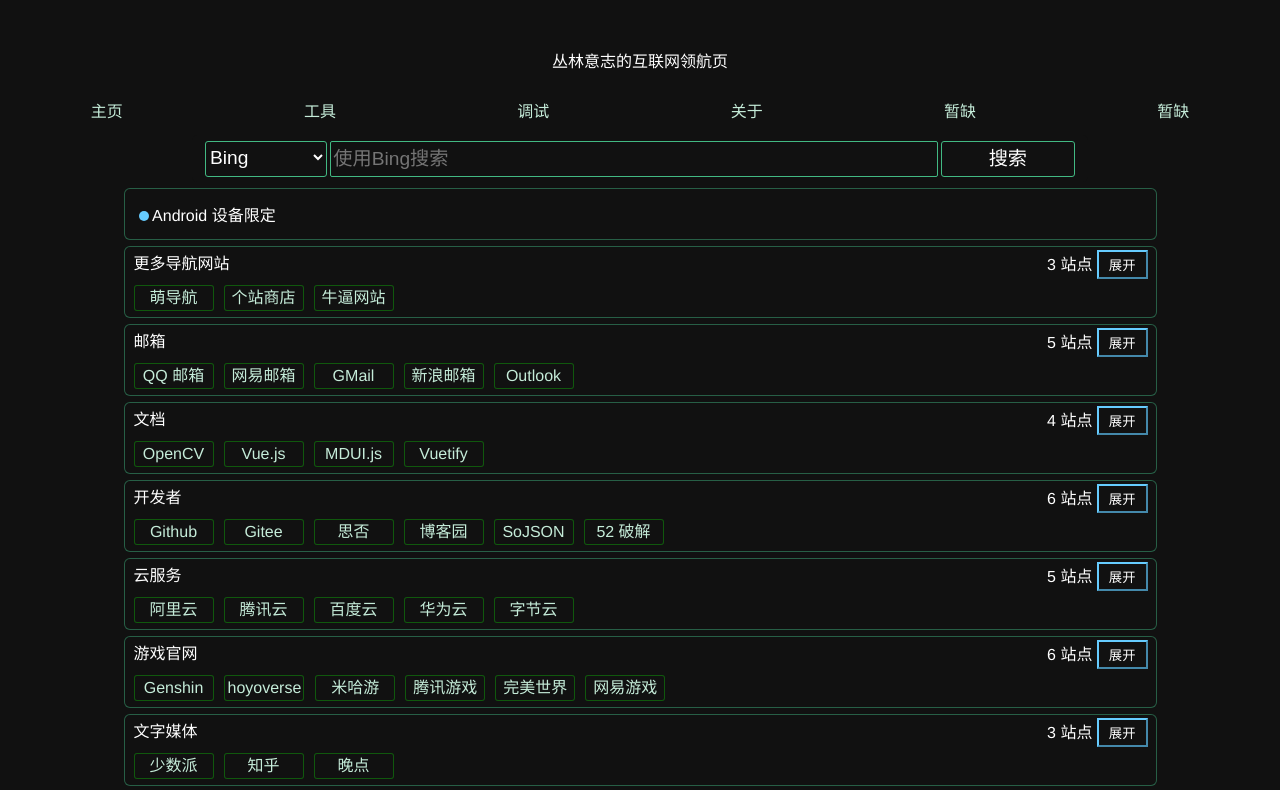
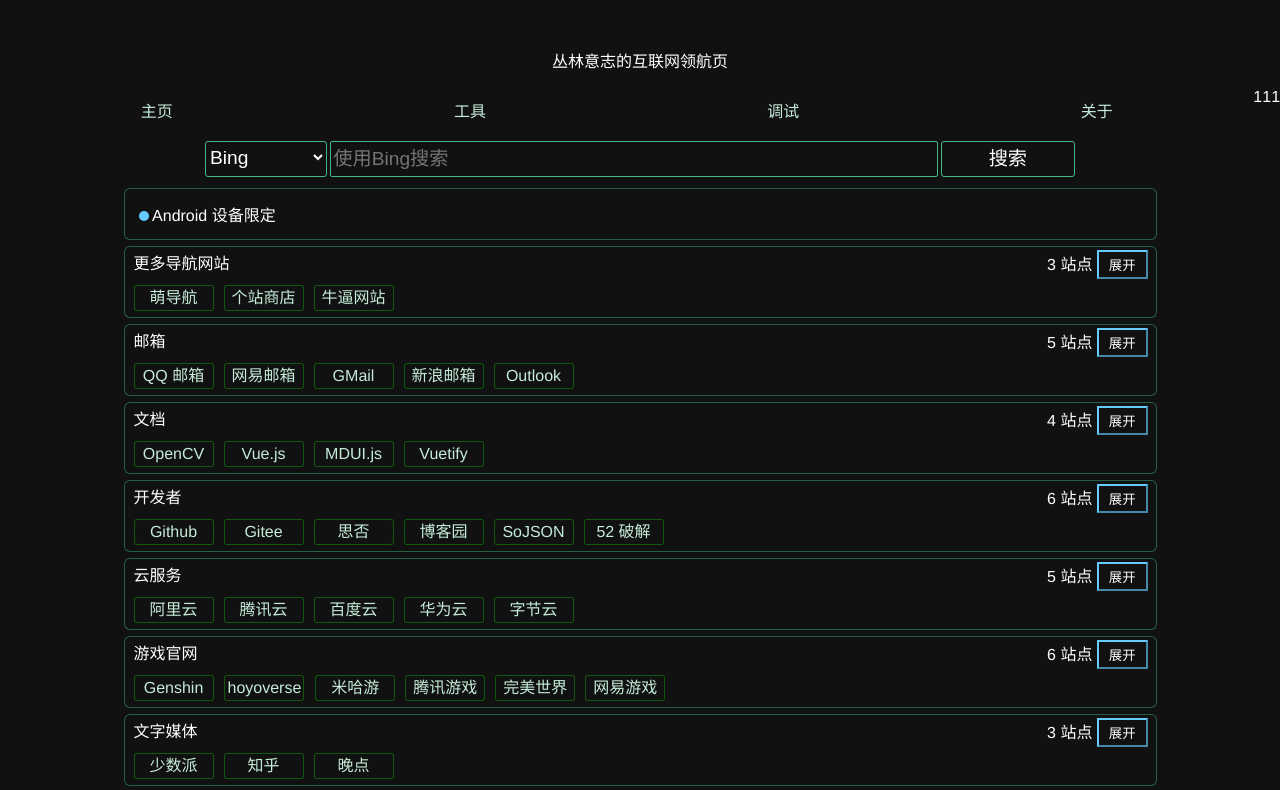
Before and after one commit to conglinyizhi/NavigationCenter, a Vue app: page / in a window 1280 px wide. Shown: the top 790 px of the page. Built offline with nearby package versions, Linux system fonts and the light colour scheme.

Commit message:
接入 less

```diff
--- a/src/components/Search.vue
+++ b/src/components/Search.vue
@@ -179,7 +179,7 @@ export default {
 };
 </script>
 
-<style scoped>
+<style scoped lang="less">
 #search {
   display: block;
   margin: 3px;
--- a/src/components/footer.vue
+++ b/src/components/footer.vue
@@ -25,7 +25,7 @@ export default {
 };
 </script>
 
-<style scoped>
+<style scoped  lang="less">
 #footer {
   text-align: center;
   padding-bottom: 1rem;
--- a/src/components/header.vue
+++ b/src/components/header.vue
@@ -3,15 +3,12 @@
     <div id="headerTitle">
       丛林意志的互联网领航页
     </div>
-    <div id="headerMenu">
-      <router-link to="/">主页</router-link>
-      <router-link to="/tools">工具</router-link>
-      <router-link to="/debug">调试</router-link>
-      <router-link to="/about">关于</router-link>
-      <a
-        v-for="a in 2"
-        :key="a"
-      >暂缺</a>
+    <div id="headerMenu" class="row">
+      <router-link class="col-md-1" to="/">主页</router-link>
+      <router-link class="col-md-1" to="/tools">工具</router-link>
+      <router-link class="col-md-1" to="/debug">调试</router-link>
+      <router-link class="col-md-1" to="/about">关于</router-link>
+      <span class="col-md-1" v-for="a in 3" :key="a">1</span>
     </div>
   </div>
 </template>
@@ -20,7 +17,7 @@
 defineProps({});
 </script>
 
-<style>
+<style lang="less">
 /* #header {
   padding: 1rem;
 } */
--- a/src/components/tag.vue
+++ b/src/components/tag.vue
@@ -23,7 +23,7 @@ export default {
 };
 </script>
 
-<style scope>
+<style scope lang="less">
 .tag {
   width: 10px;
   height: 10px;
```
